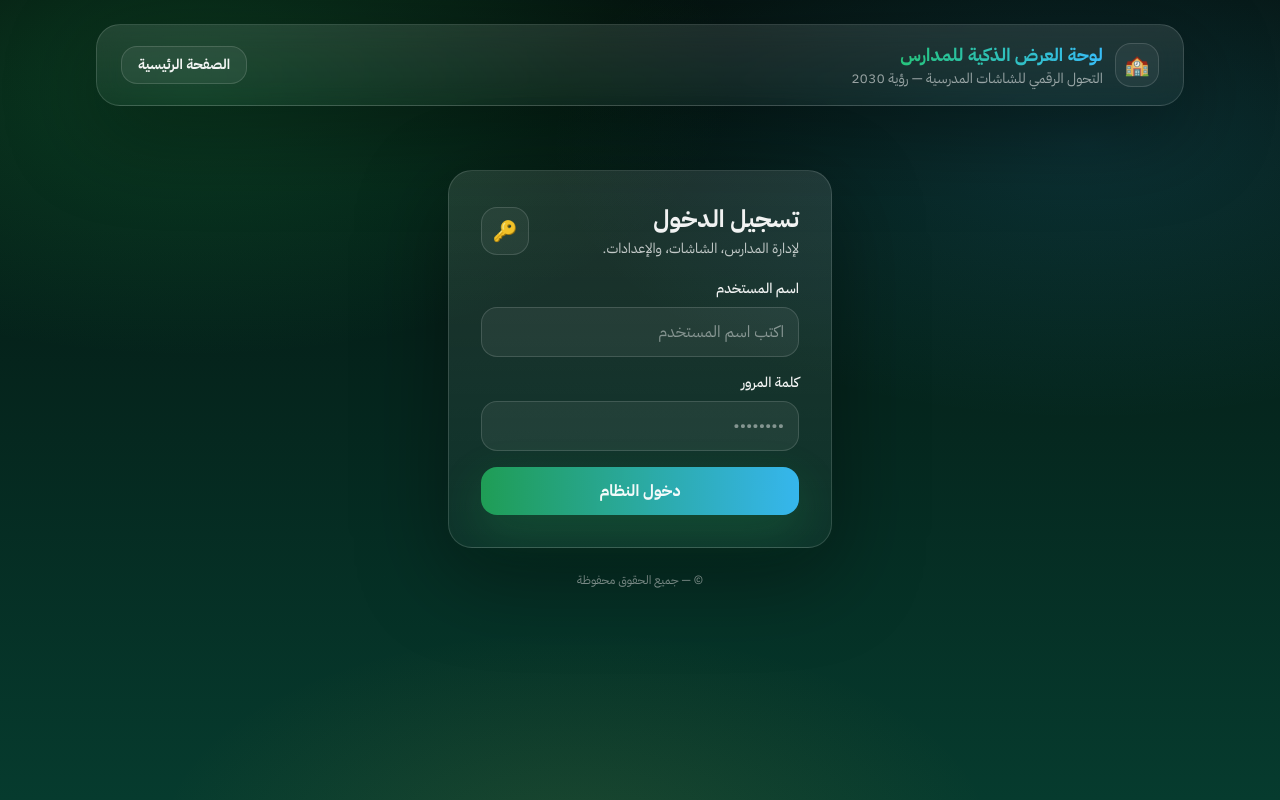
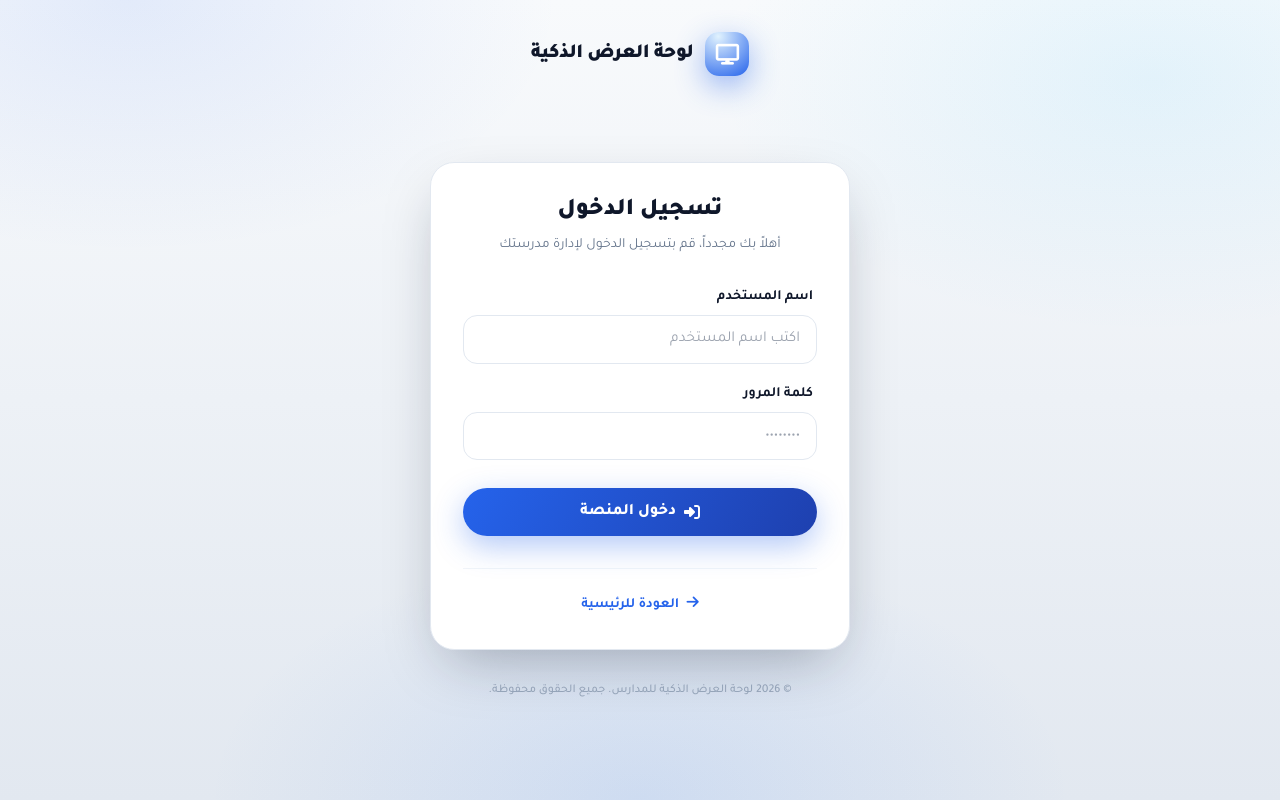
Before and after one commit to azzam1122112-dot/school_display, a Django app: page /dashboard/login/ in a window 1280 px wide. Run offline with Django 5.2, Linux system fonts and the light colour scheme; some libraries are stand-ins or nearby versions.

Commit message:
رفع 13

```diff
--- a/templates/dashboard/login.html
+++ b/templates/dashboard/login.html
@@ -1,257 +1,209 @@
 {% load static %}
+{% get_static_prefix as STATIC_PREFIX %}
 <!doctype html>
 <html lang="ar" dir="rtl">
 <head>
   <meta charset="utf-8">
   <meta name="viewport" content="width=device-width, initial-scale=1, viewport-fit=cover">
-  <meta name="theme-color" content="#063b2e">
+  <meta name="theme-color" content="#2563eb">
   <title>تسجيل الدخول — لوحة العرض الذكية</title>
+
+  <!-- Favicon -->
+  <link rel="icon" href="{{ STATIC_PREFIX }}favicon.ico">
 
   <!-- Font -->
   <link rel="preconnect" href="https://fonts.googleapis.com">
   <link rel="preconnect" href="https://fonts.gstatic.com" crossorigin>
-  <link href="https://fonts.googleapis.com/css2?family=IBM+Plex+Sans+Arabic:wght@200;300;400;500;600;700&display=swap" rel="stylesheet">
+  <link href="https://fonts.googleapis.com/css2?family=Tajawal:wght@300;400;500;700;800;900&display=swap" rel="stylesheet">
 
-  <!-- Tailwind CDN (إذا منصتك مبنية على Tailwind محلي احذف هذا) -->
+  <!-- Icons -->
+  <link rel="stylesheet" href="https://cdnjs.cloudflare.com/ajax/libs/font-awesome/6.5.2/css/all.min.css">
+
+  <!-- Tailwind -->
   <script src="https://cdn.tailwindcss.com"></script>
 
   <style>
-    :root{
-      /* Vision 2030-inspired palette (Saudi green + deep navy + sky) */
-      --bg1:#04110d;
-      --bg2:#063b2e;
-      --navy:#071b2a;
+    :root {
+      --brand-primary: #2563eb;
+      --brand-dark: #1e40af;
+      --brand-light: #60a5fa;
+      --accent: #f59e0b;
 
-      --card:rgba(255,255,255,.06);
-      --stroke:rgba(255,255,255,.14);
+      --surface-1: #ffffff;
+      --surface-2: #f8fafc;
+      --surface-3: #e5edff;
 
-      --text:rgba(255,255,255,.94);
-      --muted:rgba(255,255,255,.74);
-      --muted2:rgba(255,255,255,.56);
+      --text-main: #0f172a;
+      --text-muted: #64748b;
+      --border-light: #e2e8f0;
 
-      --green:#1f9d55;
-      --green2:#22c55e;
-      --sky:#38bdf8;
-      --gold:#d4af37;
+      --radius-md: 16px;
+      --radius-lg: 24px;
+      --radius-xl: 32px;
 
-      --danger:#fb7185;
-      --radius: 24px;
+      --shadow-soft: 0 10px 40px -10px rgba(15, 23, 42, 0.18);
+      --shadow-strong: 0 22px 60px -18px rgba(15, 23, 42, 0.35);
     }
 
-    html,body{height:100%}
-    body{
-      font-family:"IBM Plex Sans Arabic", system-ui, -apple-system, Segoe UI, Arial, sans-serif;
-      color:var(--text);
+    body {
+      font-family: 'Tajawal', system-ui, -apple-system, BlinkMacSystemFont, "Segoe UI", sans-serif;
       background:
-        radial-gradient(900px 460px at 15% 10%, rgba(34,197,94,.22), transparent 60%),
-        radial-gradient(900px 460px at 85% 18%, rgba(56,189,248,.14), transparent 60%),
-        radial-gradient(700px 350px at 45% 105%, rgba(212,175,55,.10), transparent 60%),
-        linear-gradient(180deg, var(--bg1), var(--bg2));
-      overflow-x:hidden;
-      -webkit-font-smoothing: antialiased;
-      -moz-osx-font-smoothing: grayscale;
+        radial-gradient(720px 420px at 10% 0%, rgba(37, 99, 235, 0.10), transparent 60%),
+        radial-gradient(720px 420px at 90% 10%, rgba(56, 189, 248, 0.10), transparent 60%),
+        radial-gradient(720px 420px at 50% 100%, rgba(59, 130, 246, 0.12), transparent 60%),
+        linear-gradient(180deg, #f8fafc, #e2e8f0);
+      min-height: 100vh;
+      color: var(--text-main);
+      display: flex;
+      flex-direction: column;
     }
 
-    .bgGrid::before{
-      content:"";
-      position:absolute; inset:0;
-      background-image:
-        linear-gradient(rgba(255,255,255,.06) 1px, transparent 1px),
-        linear-gradient(90deg, rgba(255,255,255,.06) 1px, transparent 1px);
-      background-size: 48px 48px;
-      opacity:.06;
-      pointer-events:none;
-      mask-image: radial-gradient(ellipse at center, black 35%, transparent 70%);
+    .card {
+      background: var(--surface-1);
+      border-radius: var(--radius-lg);
+      border: 1px solid var(--border-light);
+      box-shadow: var(--shadow-strong);
+      padding: 32px;
     }
 
-    .glass{
-      background: linear-gradient(180deg, rgba(255,255,255,.10), rgba(255,255,255,.04));
-      border:1px solid var(--stroke);
-      box-shadow: 0 26px 90px rgba(0,0,0,.38);
-      backdrop-filter: blur(12px);
+    .btn-primary {
+      background: linear-gradient(120deg, var(--brand-primary), var(--brand-dark));
+      color: #ffffff;
+      padding: 12px 24px;
+      border-radius: 999px;
+      font-weight: 800;
+      font-size: 1rem;
+      display: inline-flex;
+      align-items: center;
+      justify-content: center;
+      gap: 8px;
+      box-shadow: 0 10px 30px rgba(37, 99, 235, 0.35);
+      transition: all 0.25s ease;
+      width: 100%;
+    }
+    .btn-primary:hover {
+      transform: translateY(-2px);
+      box-shadow: 0 16px 40px rgba(37, 99, 235, 0.45);
     }
 
-    .soft{
-      border:1px solid rgba(255,255,255,.14);
-      background: rgba(255,255,255,.05);
-      transition: all .25s ease;
+    .inputX {
+      width: 100%;
+      border-radius: 14px;
+      border: 1px solid var(--border-light);
+      padding: 12px 16px;
+      font-size: 0.95rem;
+      outline: none;
+      background: #ffffff;
+      color: var(--text-main);
+      transition: all 0.2s ease;
     }
-    .soft:hover{
-      background: rgba(255,255,255,.085);
-      transform: translateY(-2px);
-      box-shadow: 0 14px 44px rgba(0,0,0,.22);
+    .inputX:focus {
+      border-color: var(--brand-primary);
+      box-shadow: 0 0 0 3px rgba(37, 99, 235, 0.15);
     }
 
-    .tag{
-      border:1px solid rgba(255,255,255,.14);
-      background: rgba(255,255,255,.06);
+    .logo-icon {
+      width: 44px;
+      height: 44px;
+      border-radius: 14px;
+      background: radial-gradient(circle at 30% 10%, #e0f2fe, #2563eb);
+      display: grid;
+      place-items: center;
+      color: #ffffff;
+      box-shadow: 0 10px 30px rgba(37, 99, 235, 0.45);
+      font-size: 1.3rem;
     }
 
-    .miniLine{
-      height:1px;
-      background: linear-gradient(90deg, transparent, rgba(255,255,255,.18), transparent);
-    }
-
-    .inputX{
-      width:100%;
-      background: rgba(255,255,255,.06);
-      border: 1px solid rgba(255,255,255,.14);
-      border-radius: 16px;
-      padding: 12px 14px;
-      outline: none;
-      color: #e5e7eb;
-      transition: all .2s ease;
-    }
-    .inputX::placeholder{ color: rgba(255,255,255,.45); }
-    .inputX:focus{
-      border-color: rgba(34,197,94,.55);
-      box-shadow: 0 0 0 4px rgba(34,197,94,.14);
-      background: rgba(255,255,255,.09);
-    }
-
-    .btnBrand{
-      background: linear-gradient(90deg, rgba(31,157,85,1), rgba(56,189,248,.95));
-      box-shadow: 0 16px 46px rgba(34,197,94,.18);
-      transition: all .25s ease;
-    }
-    .btnBrand:hover{ filter: brightness(1.06); transform: translateY(-1px); }
-
-    .btnGhost{
-      background: rgba(255,255,255,.06);
-      border:1px solid rgba(255,255,255,.14);
-      transition: all .25s ease;
-    }
-    .btnGhost:hover{ background: rgba(255,255,255,.12); transform: translateY(-1px); }
-
-    .btnGold{
-      background: linear-gradient(90deg, rgba(212,175,55,.95), rgba(255,225,120,.92));
-      color:#1b1b1b;
-      box-shadow:0 16px 44px rgba(212,175,55,.18);
-      transition: all .25s ease;
-    }
-    .btnGold:hover{ filter:brightness(1.05); transform: translateY(-1px); }
-
-    .badgeGrad{
-      background: linear-gradient(90deg, rgba(34,197,94,.22), rgba(56,189,248,.16));
-      border:1px solid rgba(255,255,255,.14);
-    }
-
-    /* Floating WhatsApp */
-    .waFloat{
-      position: fixed;
-      left: 16px;
-      bottom: 16px;
-      z-index: 60;
-    }
-
-    /* Toast */
-    .toast{
-      position:fixed;
-      right:16px; left:16px;
-      bottom: 86px;
-      max-width: 720px;
-      margin:0 auto;
-      z-index:70;
-      display:none;
-    }
-    .toast.show{ display:block; }
-
-    @keyframes fadeUp { from{opacity:0; transform:translateY(10px)} to{opacity:1; transform:translateY(0)} }
-    .fadeUp{ animation: fadeUp .5s ease both; }
+    @keyframes fadeUp { from{opacity:0; transform:translateY(20px)} to{opacity:1; transform:translateY(0)} }
+    .fadeUp { animation: fadeUp 0.6s cubic-bezier(0.16, 1, 0.3, 1) both; }
   </style>
 </head>
 
 <body>
-  <div class="absolute inset-0 bgGrid pointer-events-none"></div>
-
-  <!-- Top Bar -->
-  <header class="relative mx-auto max-w-6xl px-4 sm:px-6 lg:px-8 pt-6">
-    <div class="glass rounded-3xl px-5 sm:px-6 py-4 flex items-center justify-between gap-4">
-      <div class="flex items-center gap-3">
-        <div class="h-11 w-11 rounded-2xl soft flex items-center justify-center text-xl">🏫</div>
-        <div>
-          <div class="text-base sm:text-lg font-extrabold leading-tight"
-               style="background:linear-gradient(90deg, var(--green2), var(--sky)); -webkit-background-clip:text; color:transparent;">
-            لوحة العرض الذكية للمدارس
+  <header class="py-8">
+    <div class="container mx-auto px-4 flex justify-center">
+      <a href="/" class="flex items-center gap-3">
+        <div class="logo-icon">
+          <i class="fa-solid fa-display"></i>
         </div>
-          <div class="text-xs sm:text-sm" style="color:var(--muted2)">
-            التحول الرقمي للشاشات المدرسية — رؤية 2030
-          </div>
-        </div>
-      </div>
-
-      <div class="flex items-center gap-2">
-        <a href="/" class="btnGhost rounded-2xl px-4 py-2 text-sm font-bold">الصفحة الرئيسية</a>
-
-      </div>
+        <span class="text-xl font-black tracking-tight">لوحة العرض الذكية</span>
+      </a>
     </div>
   </header>
 
-  <main class="relative mx-auto max-w-md px-4 sm:px-6 lg:px-8 py-10 lg:py-16">
-    <!-- Login card only -->
-    <section class="fadeUp">
-      <div class="glass rounded-3xl p-6 sm:p-8">
-          <div class="flex items-center justify-between gap-3">
-            <div>
-              <h2 class="text-2xl font-extrabold">تسجيل الدخول</h2>
-              <p class="mt-1 text-sm" style="color:var(--muted)">لإدارة المدارس، الشاشات، والإعدادات.</p>
-            </div>
-            <div class="hidden sm:flex items-center justify-center h-12 w-12 rounded-2xl soft">
-              <span class="text-xl">🔑</span>
-            </div>
+  <main class="flex-1 flex items-center justify-center px-4 pb-12">
+    <div class="w-full max-w-[420px] fadeUp">
+      <div class="card">
+        <div class="text-center mb-8">
+          <h1 class="text-2xl font-black mb-2">تسجيل الدخول</h1>
+          <p class="text-slate-500 text-sm">أهلاً بك مجدداً، قم بتسجيل الدخول لإدارة مدرستك</p>
         </div>
 
         {% if messages %}
-            <div class="mt-4 space-y-2">
+          <div class="mb-6 space-y-2">
             {% for message in messages %}
-                <div class="rounded-2xl px-4 py-3 soft text-sm">
+              <div class="rounded-xl px-4 py-3 bg-red-50 border border-red-100 text-red-600 text-sm flex items-center gap-2">
+                <i class="fa-solid fa-circle-exclamation"></i>
                 {{ message }}
               </div>
             {% endfor %}
           </div>
         {% endif %}
 
-          <form class="mt-5 space-y-4" method="post" autocomplete="on" novalidate>
+        <form method="post" autocomplete="on" class="space-y-5">
           {% csrf_token %}
           {% if next %}
             <input type="hidden" name="next" value="{{ next }}">
           {% endif %}
 
           <div>
-              <label class="block text-sm font-medium mb-2">اسم المستخدم</label>
+            <label class="block text-sm font-bold mb-2 mr-1">اسم المستخدم</label>
+            <div class="relative">
               <input
                 class="inputX"
                 type="text"
                 name="username"
                 autocomplete="username"
                 placeholder="اكتب اسم المستخدم"
-                maxlength="64"
                 required
               >
             </div>
+          </div>
 
           <div>
-              <label class="block text-sm font-medium mb-2">كلمة المرور</label>
+            <label class="block text-sm font-bold mb-2 mr-1">كلمة المرور</label>
+            <div class="relative">
               <input
                 class="inputX"
                 type="password"
                 name="password"
                 autocomplete="current-password"
                 placeholder="••••••••"
-                maxlength="128"
                 required
               >
             </div>
+          </div>
 
-            <button type="submit" class="w-full rounded-2xl px-4 py-3 font-extrabold btnBrand">
-              دخول النظام
+          <div class="pt-2">
+            <button type="submit" class="btn-primary">
+              <i class="fa-solid fa-right-to-bracket"></i>
+              دخول المنصة
             </button>
+          </div>
         </form>
+
+        <div class="mt-8 pt-6 border-t border-slate-100 text-center">
+          <a href="/" class="text-sm font-bold text-blue-600 hover:text-blue-700 transition-colors">
+            <i class="fa-solid fa-arrow-right ml-1"></i>
+            العودة للرئيسية
+          </a>
         </div>
-      <footer class="mt-6 text-center text-xs" style="color:var(--muted2)">
-        © {{ now|date:"Y" }} — جميع الحقوق محفوظة
+      </div>
+
+      <footer class="mt-8 text-center text-slate-400 text-xs font-medium">
+        © {% now "Y" %} لوحة العرض الذكية للمدارس. جميع الحقوق محفوظة.
       </footer>
-    </section>
+    </div>
   </main>
 </body>
 </html>
```
Also changed, not shown: templates/website/unconfigured_display.html (+168 -50 lines). Lines whose indentation alone changed are shown as unchanged.
